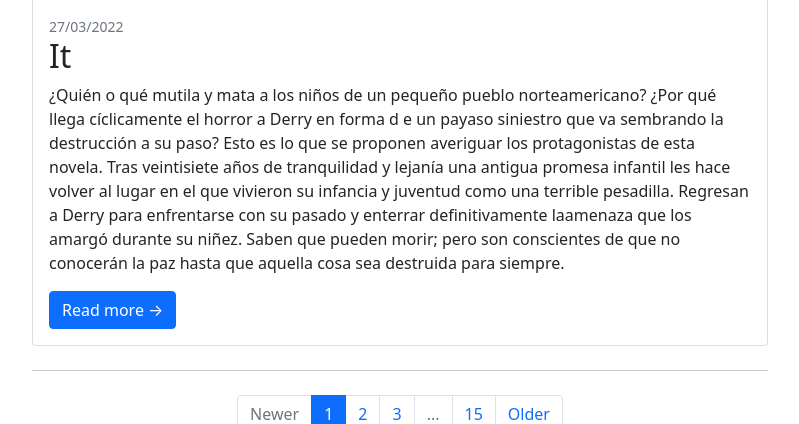
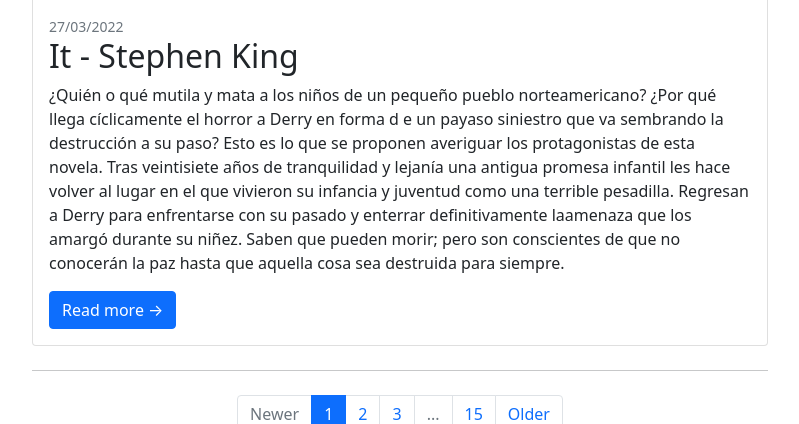
Before and after one commit to maruparadas/Entrega1, a Django app: page /app_entrega1/ in a window 1280 px wide. Shown: the part 911-1335 px from the top of the page, without its empty margins (50-849 px from the left). Run offline with Django 4.2, Linux system fonts and the light colour scheme.

Commit message:
Update posts.html

```diff
--- a/app_entrega1/templates/app_entrega1/posts.html
+++ b/app_entrega1/templates/app_entrega1/posts.html
@@ -11,7 +11,7 @@
                 <a href="#!"><img class="card-img-top" src="https://www.tematika.com/media/catalog/Ilhsa/Imagenes/658169.jpg" alt="..." /></a>
                 <div class="card-body">
                     <div class="small text-muted">27/03/2022</div>
-                    <h2 class="card-title">It</h2>
+                    <h2 class="card-title">It - Stephen King</h2>
                     <p class="card-text">¿Quién o qué mutila y mata a los niños de un pequeño pueblo norteamericano? ¿Por qué llega cíclicamente el horror a Derry en forma d e un payaso siniestro que va sembrando la destrucción a su paso? Esto es lo que se proponen averiguar los protagonistas de esta novela. Tras veintisiete años de tranquilidad y lejanía una antigua promesa infantil les hace volver al lugar en el que vivieron su infancia y juventud como una terrible pesadilla. Regresan a Derry para enfrentarse con su pasado y enterrar definitivamente laamenaza que los amargó durante su niñez. Saben que pueden morir; pero son conscientes de que no conocerán la paz hasta que aquella cosa sea destruida para siempre.</p>
                     <a class="btn btn-primary" href="#!">Read more →</a>
                 </div>
```
